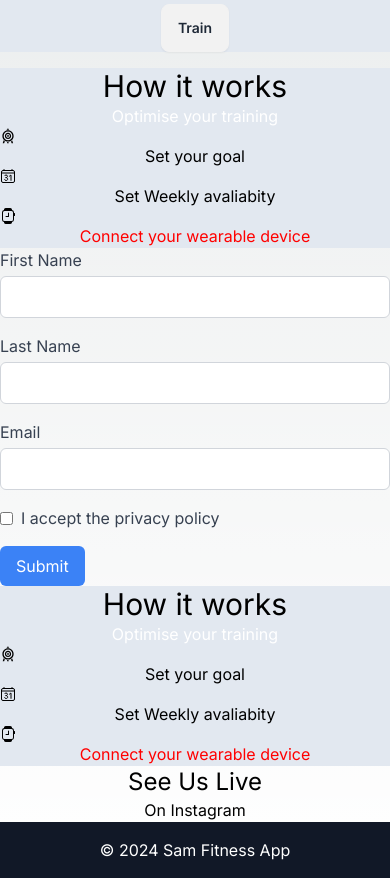
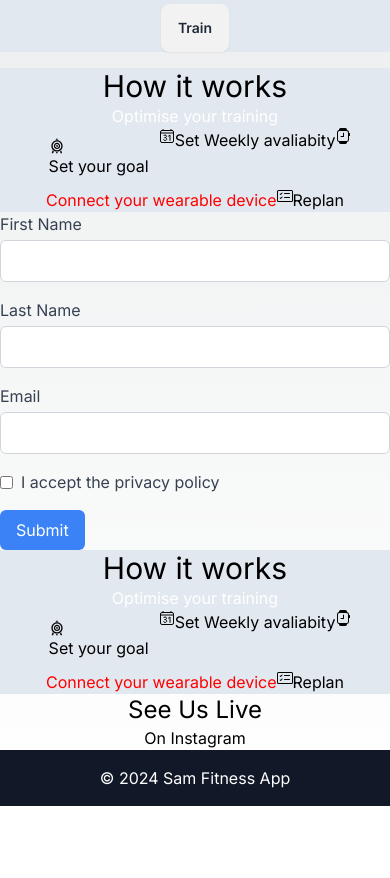
Before and after one commit to Martin2251/sam-app, a Next.js app: page / in a window 390 px wide. Shown: the part 1040-1918 px from the top of the page. After the commit the page ends 1846 px from the top, so only its background shows below. Built offline with nearby package versions, Linux system fonts and the light colour scheme.

Commit message:
adding media query

```diff
--- a/src/app/Components/HowItWorks/HowItWorks.scss
+++ b/src/app/Components/HowItWorks/HowItWorks.scss
@@ -1,3 +1,31 @@
 .wearable{
     color:red
 }
+
+.how-it-works{
+    display: flex ;
+    flex-direction: row;
+    justify-content: center;
+    align-items: flex-start;
+    align-content: center;
+    flex-wrap: wrap;
+}
+
+.icon-div{
+    display: inline-block;
+    width: auto;
+    max-width: 130px;
+    padding: 10px;
+}
+
+@media (min-width: 1025px){
+
+.how-it-works{
+    display: flex ;
+    flex-direction: row;
+    justify-content: center;
+    align-items: flex-start;
+    align-content: center;
+    flex-wrap: wrap;
+}
+}
--- a/src/app/Components/HowItWorks/index.tsx
+++ b/src/app/Components/HowItWorks/index.tsx
@@ -1,5 +1,5 @@
 import React from 'react'
-import { BsSmartwatch } from 'react-icons/bs'
+import { BsCardChecklist, BsSmartwatch } from 'react-icons/bs'
 import { GiArcheryTarget } from 'react-icons/gi'
 import { IoCalendarNumberOutline } from 'react-icons/io5'
 import './HowItWorks.scss';
@@ -11,13 +11,17 @@ const HowItWorks = () => {
             <h1 className="text-3xl text-center">How it works</h1>
         </header>
         <p className='text-white text-center'>Optimise your training</p>
-        <section>
+        <section className='how-it-works'>
+            <div className='icon-div'>
         <GiArcheryTarget />
         <p>Set your goal</p>
+        </div>
         <IoCalendarNumberOutline />
         <p>Set Weekly avaliabity</p>
         <BsSmartwatch />
         <p className='wearable'>Connect your wearable device</p>
+        <BsCardChecklist />
+        <p>Replan</p>
 
         </section>
 
```
